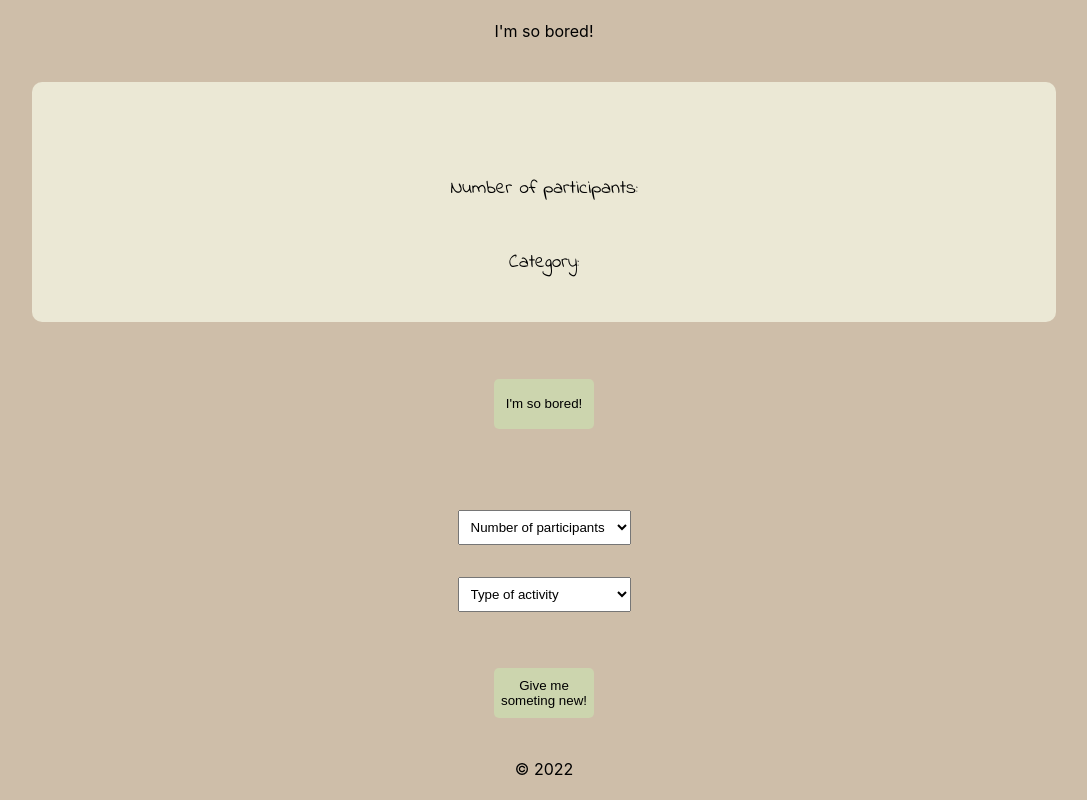
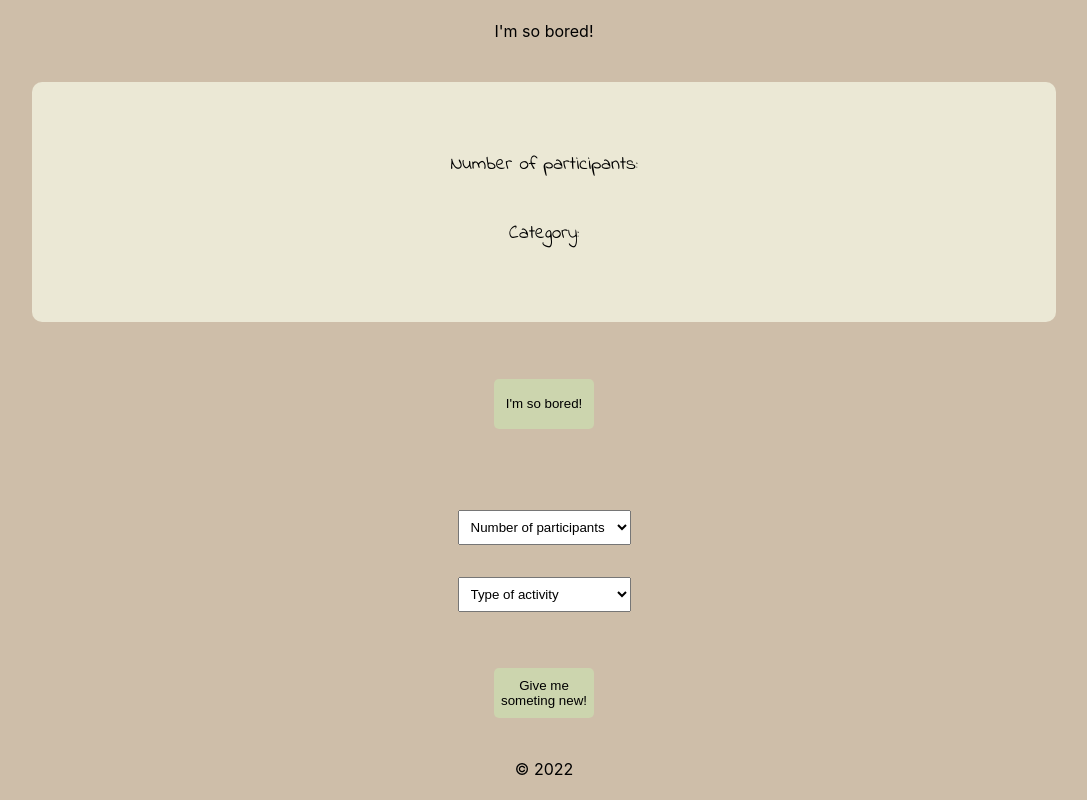
Before and after one commit to NellySP/Im-so-bored, a React (Create React App) app: page / in a window 1280 px wide. Shown: the whole page, without its empty margins (96-1183 px from the left). Built offline with nearby package versions, Linux system fonts and the light colour scheme; no server answers.

Commit message:
minor changes

```diff
--- a/src/App.css
+++ b/src/App.css
@@ -26,6 +26,11 @@
   font-size: larger;
 }
 
+.specify-box p {
+  margin-bottom: 4%;
+  /* display: none; */
+}
+
 .colors {
   background-color: #ccd5ae;
   background-color: #e9edc9;
--- a/src/App.js
+++ b/src/App.js
@@ -19,8 +19,10 @@ function App() {
       <p>{document.title}</p>
       <div className="activity-wrapper">
         <h2>{activity}</h2>
-        <p>Number of participants: {participants}</p>
-        <p>Category: {type}</p>
+        <div className="specify-box">
+          <p>Number of participants: {participants}</p>
+          <p>Category: {type}</p>
+        </div>
       </div>
       <RandomActivity activity={activity} setActivity={setActivity} />
       <SpecifyActivity
--- a/src/components/SpecifyActivity/index.js
+++ b/src/components/SpecifyActivity/index.js
@@ -26,6 +26,8 @@ const SpecifyActivity = ({
     setParticipants(data.participants);
     setType(data.type);
   };
+
+  function showSpecifics(e) {}
 
   function changeType(e) {
     setInputType(e.target.value);
```
